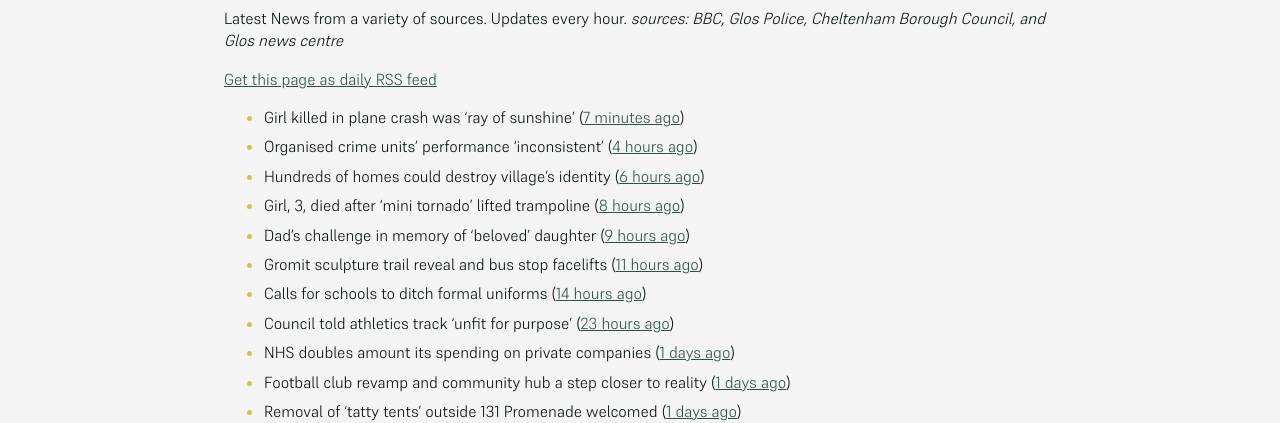
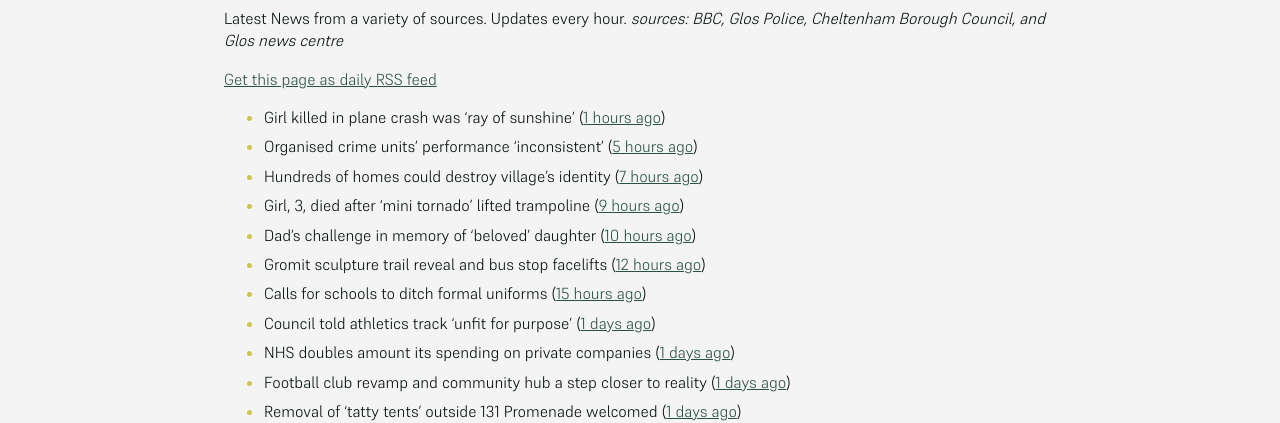
Before and after one commit to mat-0/cheltenham-open-data, a Jekyll site: the page built from _pages/news.md, in a window 1280 px wide. Shown: the part 266-689 px from the top of the page. Built offline with Jekyll 4.4.1, drawn with Linux system fonts in a browser that asks for light colours.

Commit message:
Updated 2025-06-12 20:57:50

```diff
--- a/_pages/news.md
+++ b/_pages/news.md
@@ -12,14 +12,14 @@ _sources: BBC, Glos Police, Cheltenham Borough Council, and Glos news centre_
 [Get this page as daily RSS feed](/daily.rss)
 
 <!-- news_marker starts -->
-- Girl killed in plane crash was 'ray of sunshine' ([7 minutes ago](https://www.bbc.com/news/articles/cq69npp0l9no))
-- Organised crime units' performance 'inconsistent' ([4 hours ago](https://www.bbc.com/news/articles/c8rezd6j42vo))
-- Hundreds of homes could destroy village's identity ([6 hours ago](https://www.bbc.com/news/articles/cdj9vnpx82po))
-- Girl, 3, died after 'mini tornado' lifted trampoline ([8 hours ago](https://www.bbc.com/news/articles/cx2j9p12m52o))
-- Dad's challenge in memory of 'beloved' daughter ([9 hours ago](https://www.bbc.com/news/articles/c3e5qzklpzpo))
-- Gromit sculpture trail reveal and bus stop facelifts ([11 hours ago](https://www.bbc.com/news/articles/c706p9w35xeo))
-- Calls for schools to ditch formal uniforms ([14 hours ago](https://www.bbc.com/news/articles/c79eg0w59y8o))
-- Council told athletics track 'unfit for purpose' ([23 hours ago](https://www.bbc.com/news/articles/cvg76n7dxn9o))
+- Girl killed in plane crash was 'ray of sunshine' ([1 hours ago](https://www.bbc.com/news/articles/cq69npp0l9no))
+- Organised crime units' performance 'inconsistent' ([5 hours ago](https://www.bbc.com/news/articles/c8rezd6j42vo))
+- Hundreds of homes could destroy village's identity ([7 hours ago](https://www.bbc.com/news/articles/cdj9vnpx82po))
+- Girl, 3, died after 'mini tornado' lifted trampoline ([9 hours ago](https://www.bbc.com/news/articles/cx2j9p12m52o))
+- Dad's challenge in memory of 'beloved' daughter ([10 hours ago](https://www.bbc.com/news/articles/c3e5qzklpzpo))
+- Gromit sculpture trail reveal and bus stop facelifts ([12 hours ago](https://www.bbc.com/news/articles/c706p9w35xeo))
+- Calls for schools to ditch formal uniforms ([15 hours ago](https://www.bbc.com/news/articles/c79eg0w59y8o))
+- Council told athletics track 'unfit for purpose' ([1 days ago](https://www.bbc.com/news/articles/cvg76n7dxn9o))
 - NHS doubles amount its spending on private companies ([1 days ago](https://www.bbc.com/news/articles/cy0jzvxwr4xo))
 - Football club revamp and community hub a step closer to reality ([1 days ago](https://gloucesternewscentre.co.uk/football-club-revamp-and-community-hub-a-step-closer-to-reality/))
 - Removal of ‘tatty tents’ outside 131 Promenade welcomed ([1 days ago](https://gloucesternewscentre.co.uk/removal-of-tatty-tents-outside-131-promenade-welcomed/))
```
Also changed, not shown: _data/flood.json (+5 -27 lines), _pages/fix-my-street.md (+1 -1 lines), index.md (+4 -4 lines).
